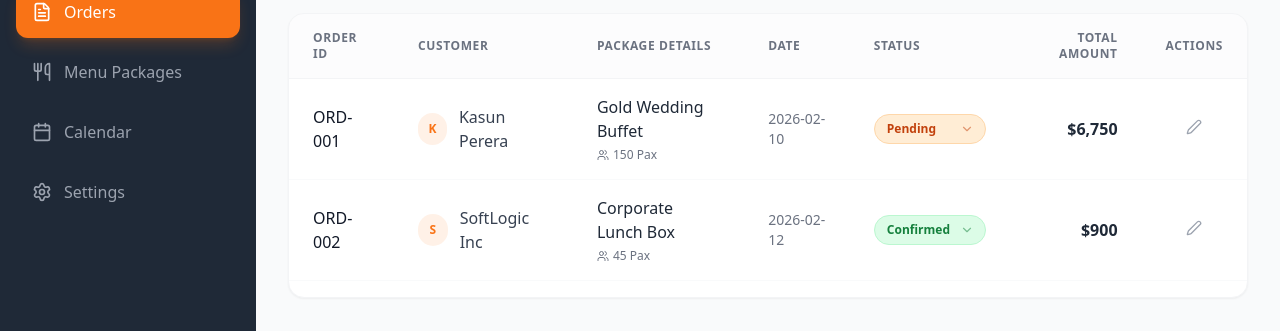
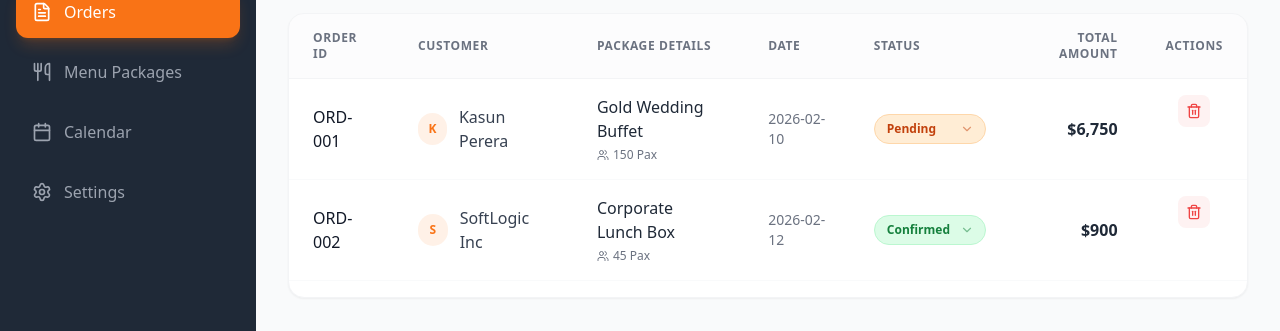
Before and after one commit to TriCodeLK/Catering-Management-System, a React (Vite) app in the folder catering-system/: page / in a window 1280 px wide. Both pictures are taken after a click on the button "Orders". Shown: the part 195-526 px from the top of the page. Built offline with nearby package versions, Linux system fonts and the light colour scheme.

Commit message:
feat: add delete functionality for orders with confirmation prompt

```diff
--- a/catering-system/src/App.jsx
+++ b/catering-system/src/App.jsx
@@ -157,7 +157,6 @@ export default function CateringApp() {
 
   // -- ORDER FUNCTIONS --
 
-  // 1. Function to Change Status
   const handleStatusChange = (id, newStatus) => {
     const updatedOrders = orders.map(order =>
         order.id === id ? { ...order, status: newStatus } : order
@@ -165,7 +164,14 @@ export default function CateringApp() {
     setOrders(updatedOrders);
   };
 
-  // 2. Helper to get colors for dropdown
+  // NEW: Delete Order Function
+  const handleDeleteOrder = (id) => {
+    if(window.confirm("Are you sure you want to delete this order?")) {
+        const updatedOrders = orders.filter((order) => order.id !== id);
+        setOrders(updatedOrders);
+    }
+  };
+
   const getStatusColor = (status) => {
     switch(status) {
         case 'Confirmed': return 'bg-green-100 text-green-700 border-green-200 focus:ring-green-500';
@@ -257,7 +263,7 @@ export default function CateringApp() {
                 </div>
 
                 <div className="bg-white rounded-2xl shadow-sm border border-gray-100 overflow-hidden">
-                    <div className="overflow-x-auto pb-4"> {/* Added padding bottom for dropdown space */}
+                    <div className="overflow-x-auto pb-4">
                         <table className="w-full text-left border-collapse">
                             <thead className="bg-gray-50/50 border-b border-gray-100 text-gray-500 text-xs uppercase tracking-wider font-semibold">
                                 <tr>
@@ -290,7 +296,6 @@ export default function CateringApp() {
                                         </td>
                                         <td className="py-4 px-6 text-sm text-gray-500">{order.date}</td>
 
-                                        {/* --- DROPDOWN STATUS --- */}
                                         <td className="py-4 px-6">
                                             <div className="relative">
                                                 <select
@@ -311,9 +316,14 @@ export default function CateringApp() {
                                         <td className="py-4 px-6 text-right font-bold text-gray-800">
                                             ${order.total.toLocaleString()}
                                         </td>
-                                        <td className="py-4 px-6 text-center">
-                                            <button className="text-gray-400 hover:text-primary transition-colors">
-                                                <Edit2 size={16} />
+                                        <td className="py-4 px-6 text-center flex items-center justify-center gap-2">
+                                            {/* Delete Button */}
+                                            <button
+                                                onClick={() => handleDeleteOrder(order.id)}
+                                                className="p-2 rounded-lg bg-red-50 text-red-500 hover:bg-red-100 transition-colors"
+                                                title="Delete Order"
+                                            >
+                                                <Trash2 size={16} />
                                             </button>
                                         </td>
                                     </tr>
```
